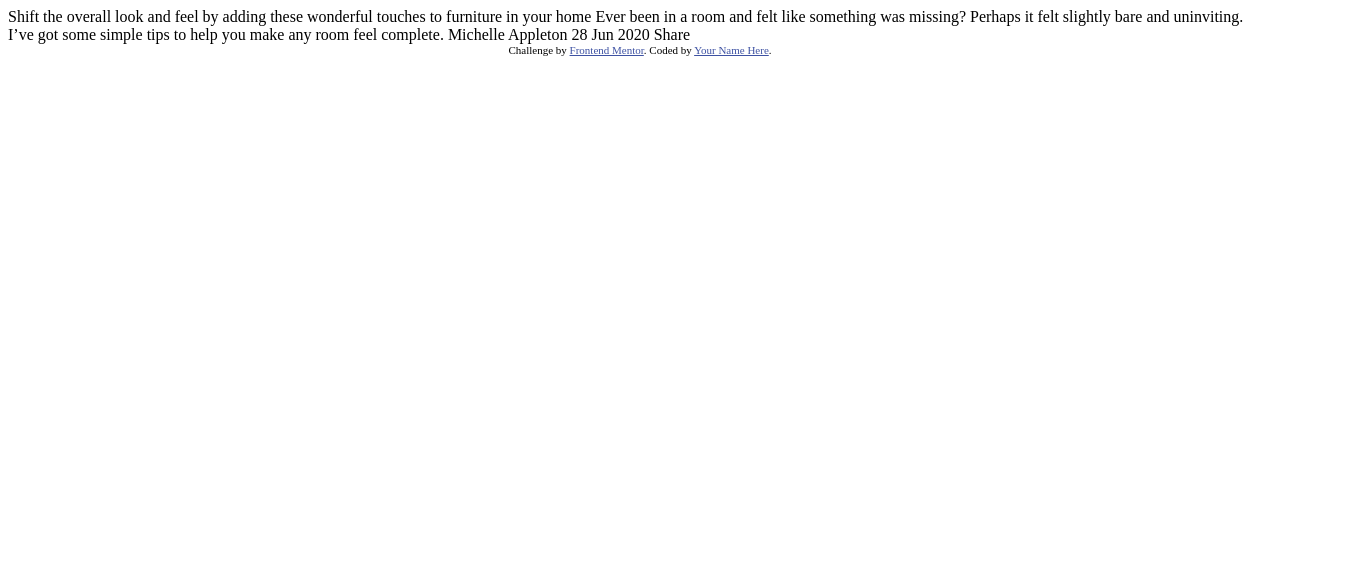
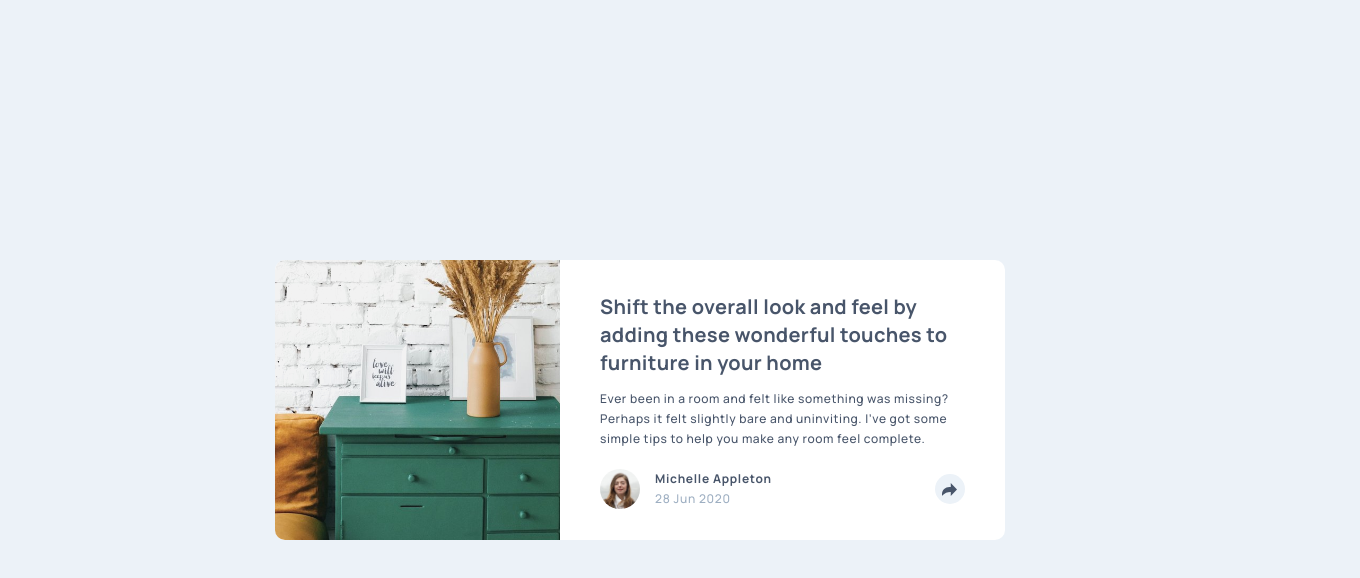
Before and after one commit to Dups11/FrontendMentor-Challenge-6, a plain HTML site: page index.html in a window 1280 px wide. Shown: the whole page, 1360 px wide, since content can reach past the window. Drawn offline with Linux system fonts and the light colour scheme.

Commit message:
Destktop Version 1st try

```diff
--- a/index.html
+++ b/index.html
@@ -1,36 +1,60 @@
 <!DOCTYPE html>
 <html lang="en">
     <head>
-  <meta charset="UTF-8">
-  <meta name="viewport" content="width=device-width, initial-scale=1.0"> <!-- displays site properly based on user's device -->
+        <meta charset="UTF-8" />
+        <meta name="viewport" content="width=device-width, initial-scale=1.0" />
+        <!-- displays site properly based on user's device -->
 
-  <link rel="icon" type="image/png" sizes="32x32" href="./images/favicon-32x32.png">
+        <link rel="stylesheet" href="style.css">
+        <link
+            rel="icon"
+            type="image/png"
+            sizes="32x32"
+            href="./images/favicon-32x32.png"
+        />
+        <link rel="preconnect" href="https://fonts.googleapis.com" />
+        <link rel="preconnect" href="https://fonts.gstatic.com" crossorigin />
+        <link
+            href="https://fonts.googleapis.com/css2?family=Manrope:wght@500;700&display=swap"
+            rel="stylesheet"
+        />
 
         <title>Frontend Mentor | Article preview component</title>
-
-  <!-- Feel free to remove these styles or customise in your own stylesheet 👍 -->
-  <style>
-    .attribution { font-size: 11px; text-align: center; }
-    .attribution a { color: hsl(228, 45%, 44%); }
-  </style>
     </head>
     <body>
-
+        <div class="background">
+          <div class="card">
+              <div class="image-container">
+                <img src="./images/drawers.jpg" alt="green drawers">
+              </div>
+              <main class="text-container">
+                  <h1 class="title">
                       Shift the overall look and feel by adding these wonderful
                       touches to furniture in your home
-
-  Ever been in a room and felt like something was missing? Perhaps
-  it felt slightly bare and uninviting. I’ve got some simple tips
-  to help you make any room feel complete.
-
-  Michelle Appleton
-  28 Jun 2020
-
-  Share
-
-  <div class="attribution">
-    Challenge by <a href="https://www.frontendmentor.io?ref=challenge" target="_blank">Frontend Mentor</a>.
-    Coded by <a href="#">Your Name Here</a>.
+                  </h1>
+                  <p class="text">
+                      Ever been in a room and felt like something was missing?
+                      Perhaps it felt slightly bare and uninviting. I’ve got some
+                      simple tips to help you make any room feel complete.
+                  </p>
+                  <div class="footer">
+                      <div class="profile">
+                        <img src="./images/avatar-michelle.jpg" alt="photo de michelle">
+                        <p>Michelle Appleton <br><span>28 Jun 2020</span></div></p>
+                      <div class="social">
+                        <svg xmlns="http://www.w3.org/2000/svg" width="15" height="13"><path d="M15 6.495L8.766.014V3.88H7.441C3.33 3.88 0 7.039 0 10.936v2.049l.589-.612C2.59 10.294 5.422 9.11 8.39 9.11h.375v3.867L15 6.495z"/></svg>
+                        <div class="media">
+                          <p>SHARE</p>
+                          <div class="social-img">
+                            <img src="./images/icon-facebook.svg" alt="facebook">
+                            <img src="./images/icon-twitter.svg" alt="twitter">
+                            <img src="./images/icon-pinterest.svg" alt="pinterest">
+                          </div>
+                        </div>
+                      </div>
+                  </div>
+              </main>
+          </div>
         </div>
     </body>
 </html>
--- /dev/null
+++ b/style.css
@@ -0,0 +1,200 @@
+*, ::before, ::after {
+    padding: 0;
+    margin: 0;
+    box-sizing: border-box;
+}
+
+body {
+    font-family: 'Manrope', sans-serif;
+    background-color: black;
+    height: 100vh;
+    width: 100vw;
+
+}
+
+.background {
+    position: relative;
+    top: 50%;
+    left: 50%;
+    transform: translate(-50%, -50%);
+    width: 1440px;
+    height: 800px;
+    background-color: hsl(210, 46%, 95%);
+    -webkit-transform: translate(-50%, -50%);
+    -moz-transform: translate(-50%, -50%);
+    -ms-transform: translate(-50%, -50%);
+    -o-transform: translate(-50%, -50%);
+}
+
+.card {
+    position: relative;
+    width: 730px;
+    height: 280px;
+    border-radius: 10px;
+    -webkit-border-radius: 10px;
+    -moz-border-radius: 10px;
+    -ms-border-radius: 10px;
+    -o-border-radius: 10px;
+    background-color: white;
+    display: flex;
+    margin: auto;
+    top: 50%;
+    transform: translateY(-50%);
+    -webkit-transform: translateY(-50%);
+    -moz-transform: translateY(-50%);
+    -ms-transform: translateY(-50%);
+    -o-transform: translateY(-50%);
+    /* overflow: hidden; */
+}
+
+.image-container img{
+    width: 285px;
+    height: 100%;
+    object-fit: cover;
+    object-position: left;
+    filter: brightness(0.9) contrast(1.1);
+    -webkit-filter: brightness(1.1) contrast(0.9);
+    border-radius: 10px 0 0 10px;
+    -webkit-border-radius: 10px 0 0 10px;
+    -moz-border-radius: 10px 0 0 10px;
+    -ms-border-radius: 10px 0 0 10px;
+    -o-border-radius: 10px 0 0 10px;
+}
+
+.text-container {
+    padding: 33px 40px;
+    color: hsl(217, 19%, 35%);
+
+}
+
+.title {
+    font-size: 20px;
+    font-weight: 700;
+    margin-bottom: 12px;
+    line-height: 28px;
+    letter-spacing: 0.3px;
+}
+
+.text {
+    font-size: 12px;
+    font-weight: 500;
+    line-height: 20px;
+    letter-spacing: 0.6px;
+
+}
+
+.footer {
+    display: flex;
+    margin-top: 20px;
+    justify-content: space-between;
+    align-items: center;
+
+
+}
+
+.profile {
+    display: flex;
+    align-items: center;
+    line-height: 20px;
+    letter-spacing: 0.7px;
+    font-weight: 700;
+}
+
+.profile span {
+    font-weight: 500;
+    color: hsl(212, 23%, 69%);
+
+}
+
+.profile img {
+    width: 40px;
+    border-radius: 50%;
+    -webkit-border-radius: 50%;
+    -moz-border-radius: 50%;
+    -ms-border-radius: 50%;
+    -o-border-radius: 50%;
+    margin-right: 15px;
+}
+
+.profile p {
+    font-size: 12px;
+}
+
+.media {
+    position: absolute;
+    display: none;
+    /*justify-content: space-between;
+    */align-items: center;
+    width: 248px;
+    height: 55px;
+    background-color: hsl(217, 19%, 35%);
+    top: -84px;
+    right: -109px;
+    border-radius: 10px;
+    -webkit-border-radius: 10px;
+    -moz-border-radius: 10px;
+    -ms-border-radius: 10px;
+    -o-border-radius: 10px;
+}
+
+.media::after {
+    content: '';
+    width: 20px;
+    height: 20px;
+    position: absolute;
+    bottom: -10px;
+    left: 50%;
+    transform: translatex(-50%) rotate(45deg);
+    background-color: hsl(217, 19%, 35%);
+    -webkit-transform: translatex(-50%) rotate(45deg);
+    -moz-transform: translatex(-50%) rotate(45deg);
+    -ms-transform: translatex(-50%) rotate(45deg);
+    -o-transform: translatex(-50%) rotate(45deg);
+
+}
+
+.media p {
+    color: hsl(212, 23%, 69%);
+    letter-spacing: 5px;
+    font-size: 12px;
+    padding-left:  37px;
+    flex-grow: 1;
+}
+
+.social:hover .media{
+    display: flex;
+}
+
+.social:hover > svg {
+    fill: white;
+}
+
+.social:hover {
+    background-color: hsl(212, 23%, 69%);
+}
+
+.social {
+    position: relative;
+    display: flex;
+    width: 30px;
+    height: 30px;
+    align-items: center;
+    justify-content: center;
+    background-color: hsl(210, 46%, 95%);
+    border-radius: 50%;
+    -webkit-border-radius: 50%;
+    -moz-border-radius: 50%;
+    -ms-border-radius: 50%;
+    -o-border-radius: 50%;
+}
+
+.social svg {
+    fill:hsl(217, 19%, 35%);
+}
+
+.social-img {
+    padding-right: 37px;
+    display: flex;
+    flex-grow: 1;
+    justify-content: space-between;
+}
```
Lines whose indentation alone changed are shown as unchanged.
